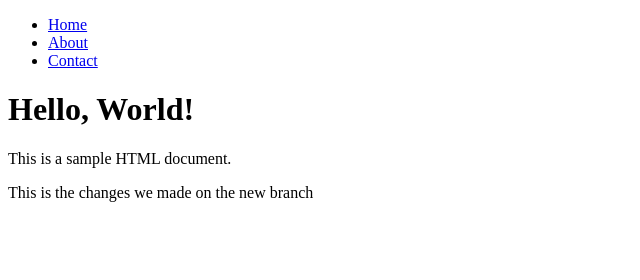
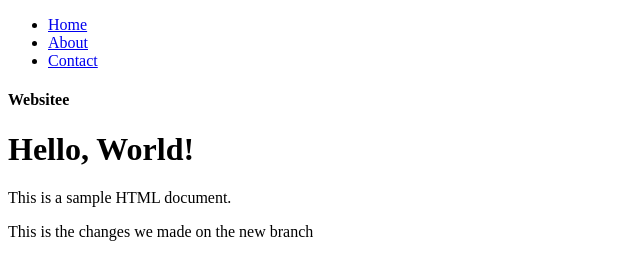
Before and after one commit to Treasure-Mayowa/GDSC-Project, a plain HTML site: page index.html in a window 1280 px wide. Shown: the whole page, without its empty margins (0-640 px from the left). Drawn offline with Linux system fonts and the light colour scheme.

Commit message:
Add new header

```diff
--- a/index.html
+++ b/index.html
@@ -14,6 +14,7 @@
                 <li><a href="#about">About</a></li>
                 <li><a href="#contact">Contact</a></li>
             </ul>
+            <h4> Websitee</h4>
         </nav>
     </header>
     <h1>Hello, World!</h1>
```
